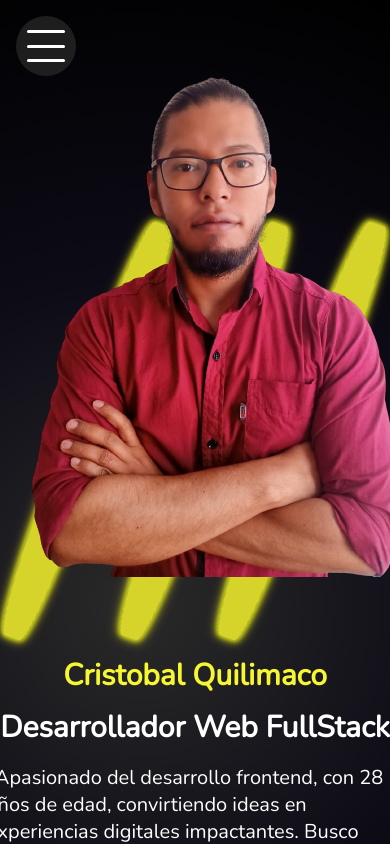
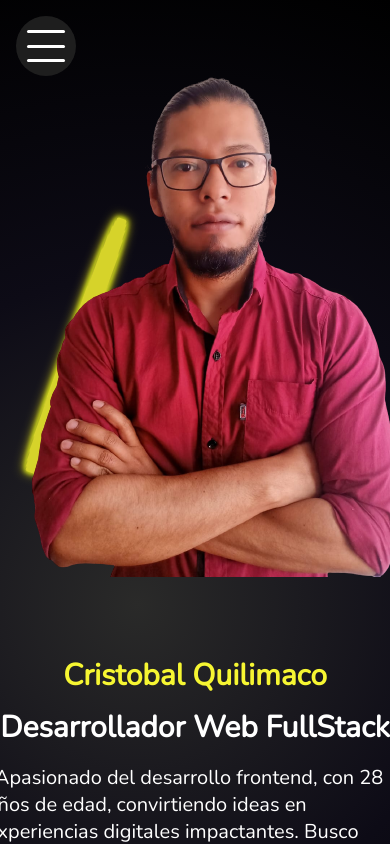
Before and after one commit to cristobalquilimaco/portfolioff, a React (Vite) app: page /aboutme in a window 390 px wide. Shown: the top 844 px of the page. Built offline with nearby package versions, Linux system fonts and the light colour scheme.

Commit message:
Se anjustan neon_bar en pantallas pequeñas

```diff
--- a/src/components/styles/home.css
+++ b/src/components/styles/home.css
@@ -34,8 +34,7 @@ body {
   left: 35%;
   transform: translate(-50%, -50%);
   border-radius: 30%;
-  height: 400px;
-
+  height: 300px;
   border: 20px solid rgb(214, 211, 42);
   box-shadow: 0 0 5px rgb(221, 218, 29), 0 0 5px rgb(167, 207, 23), 0 0 8px rgb(173, 171, 13), 0 0 12px rgb(216, 205, 49);
   transform-origin: center;
@@ -49,7 +48,6 @@ body {
 .neon-bar:nth-child(2) {
   top: 50%;
   left: 15%;
-  height: 400px;
   transform: rotate(20deg) translate(-3rem, -13em);
   height: 400px;
   animation: jumpAnimation 2s infinite;
@@ -212,19 +210,20 @@ body {
   }
 
   .neon-bar {
+    top: 60%;
     left: 65%;
+    height: 250px;
+    border: 10px solid rgb(214, 211, 42);
   }
 
-
-
-
   .neon-bar:nth-child(2) {
-
     left: 10%;
+    height: 250px;
   }
 
   .neon-bar:nth-child(3) {
-
+    top: 60%;
+    height: 250px;
     left: 40%;
 
   }
```
Also changed, not shown: src/assets/images.js (line endings or trailing spaces).
